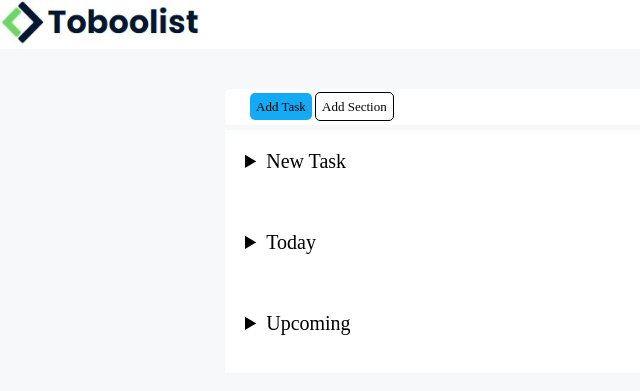
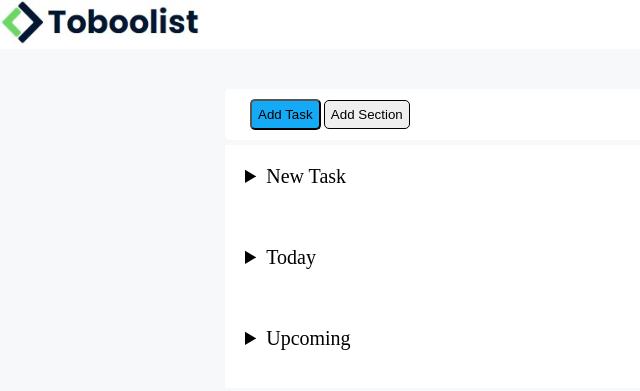
Before and after one commit to daniele-aceti/html-css-toboolist, a plain HTML site: page index.html in a window 1280 px wide. Shown: the whole page, without its empty margins (0-640 px from the left). Drawn offline with Linux system fonts and the light colour scheme.

Commit message:
fix: add button

```diff
--- a/index.html
+++ b/index.html
@@ -20,8 +20,8 @@
 
  <main>
     <div class="navigator" >
-        <span id="button-task">Add Task</span>
-        <span id="button-section">Add Section</span>
+        <button id="button-task">Add Task</button>
+        <button id="button-section">Add Section</button>
     </div>
 
     <!--New Task-->
```
